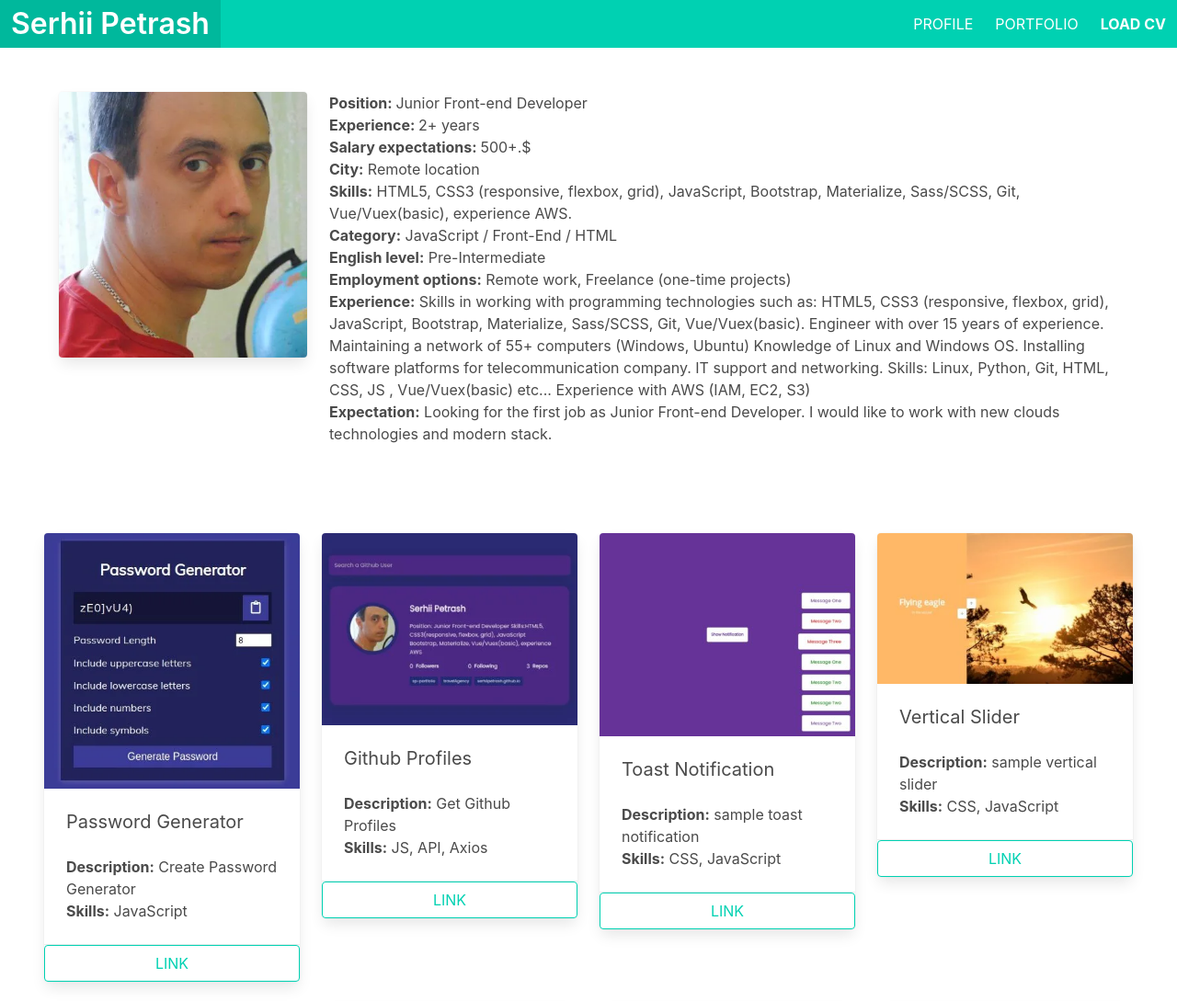
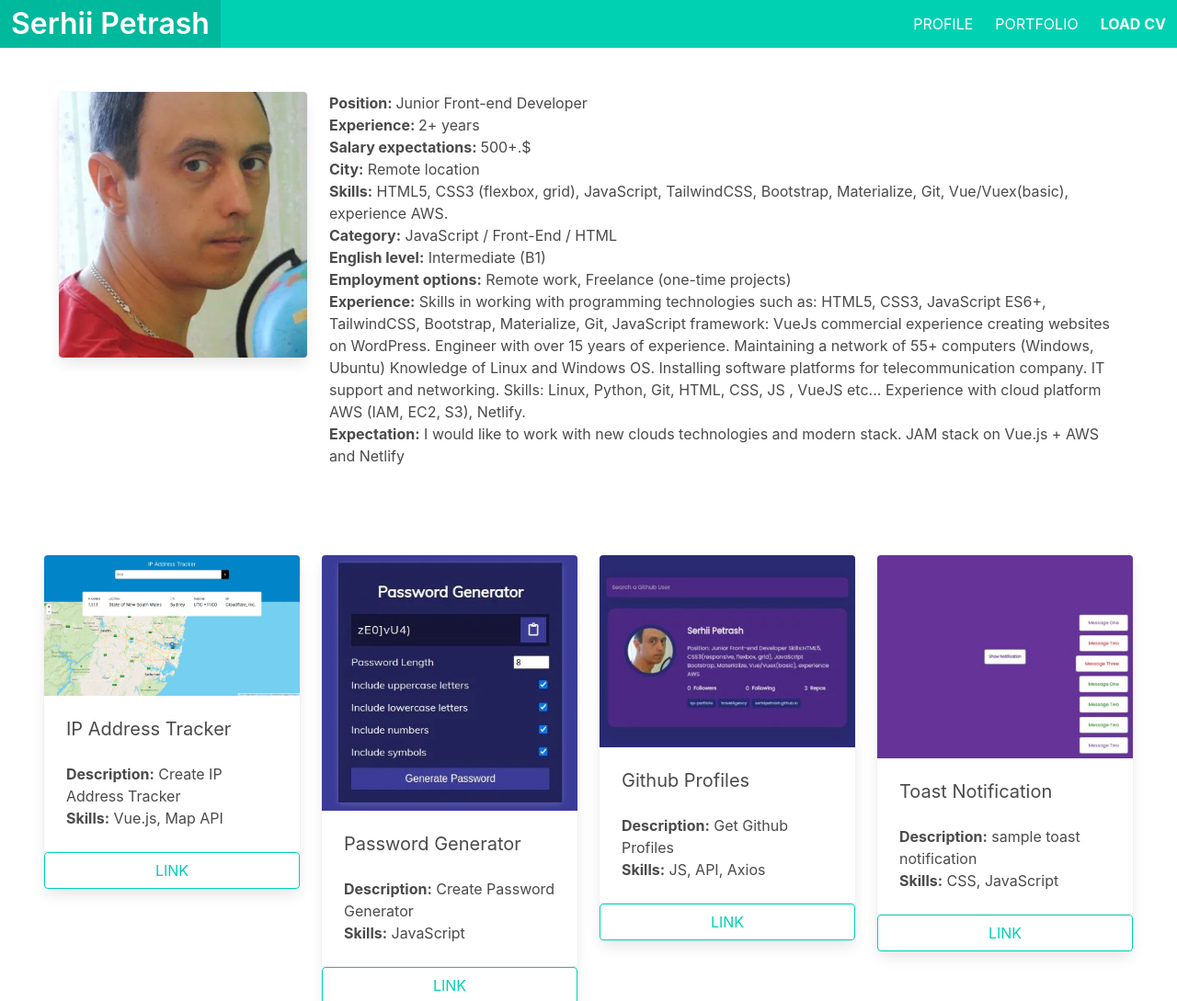
Before and after one commit to serhiipetrash/sp-portfolio, a plain HTML site: page index.html in a window 1280 px wide. Shown: the top 1089 px of the page at 92% size. Drawn offline with nearby package versions, Linux system fonts and the light colour scheme.

Commit message:
add IP Tracker

```diff
--- a/index.html
+++ b/index.html
@@ -84,13 +84,13 @@
               <p>
                 <b>Skills:</b
                 ><span>
-                  HTML5, CSS3 (responsive, flexbox, grid), JavaScript,
-                  Bootstrap, Materialize, Sass/SCSS, Git, Vue/Vuex(basic),
-                  experience AWS.</span
+                  HTML5, CSS3 (flexbox, grid), JavaScript, TailwindCSS,
+                  Bootstrap, Materialize, Git, Vue/Vuex(basic), experience
+                  AWS.</span
                 >
               </p>
               <p><b>Category:</b><span> JavaScript / Front-End / HTML</span></p>
-              <p><b>English level:</b><span> Pre-Intermediate</span></p>
+              <p><b>English level:</b><span> Intermediate (B1)</span></p>
               <p>
                 <b>Employment options:</b
                 ><span> Remote work, Freelance (one-time projects)</span>
@@ -99,22 +99,22 @@
                 <b>Experience:</b
                 ><span>
                   Skills in working with programming technologies such as:
-                  HTML5, CSS3 (responsive, flexbox, grid), JavaScript,
-                  Bootstrap, Materialize, Sass/SCSS, Git, Vue/Vuex(basic).
-                  Engineer with over 15 years of experience. Maintaining a
-                  network of 55+ computers (Windows, Ubuntu) Knowledge of Linux
-                  and Windows OS. Installing software platforms for
-                  telecommunication company. IT support and networking. Skills:
-                  Linux, Python, Git, HTML, CSS, JS , Vue/Vuex(basic) etc...
-                  Experience with AWS (IAM, EC2, S3)</span
+                  HTML5, CSS3, JavaScript ES6+, TailwindCSS, Bootstrap,
+                  Materialize, Git, JavaScript framework: VueJs commercial
+                  experience creating websites on WordPress. Engineer with over
+                  15 years of experience. Maintaining a network of 55+ computers
+                  (Windows, Ubuntu) Knowledge of Linux and Windows OS.
+                  Installing software platforms for telecommunication company.
+                  IT support and networking. Skills: Linux, Python, Git, HTML,
+                  CSS, JS , VueJS etc... Experience with cloud platform AWS
+                  (IAM, EC2, S3), Netlify.</span
                 >
               </p>
               <p>
                 <b>Expectation:</b
                 ><span>
-                  Looking for the first job as Junior Front-end Developer. I
-                  would like to work with new clouds technologies and modern
-                  stack.</span
+                  I would like to work with new clouds technologies and modern
+                  stack. JAM stack on Vue.js + AWS and Netlify</span
                 >
               </p>
             </div>
@@ -124,6 +124,34 @@
       <!-- portfolio -->
       <section class="section" id="portfolio">
         <div class="columns is-multiline">
+          <div class="column is-one-quarter">
+            <div class="card">
+              <div class="card-image">
+                <figure class="image">
+                  <img
+                    src="img/33-IP-Tracker.webp"
+                    width="400"
+                    height="400"
+                    alt="Password Generator"
+                  />
+                </figure>
+              </div>
+              <div class="card-content">
+                <p class="subtitle">IP Address Tracker</p>
+                <p><b>Description:</b> Create IP Address Tracker</p>
+                <p><b>Skills:</b> Vue.js, Map API</p>
+              </div>
+              <footer class="card-footer">
+                <a
+                  href="https://serhii-ip.netlify.app/"
+                  target="_blank"
+                  class="card-footer-item button is-primary is-outlined"
+                  >LINK</a
+                >
+              </footer>
+            </div>
+          </div>
+          <!-- end card -->
           <div class="column is-one-quarter">
             <div class="card">
               <div class="card-image">
```
Also changed, not shown: img/33-IP-Tracker.webp (added).
